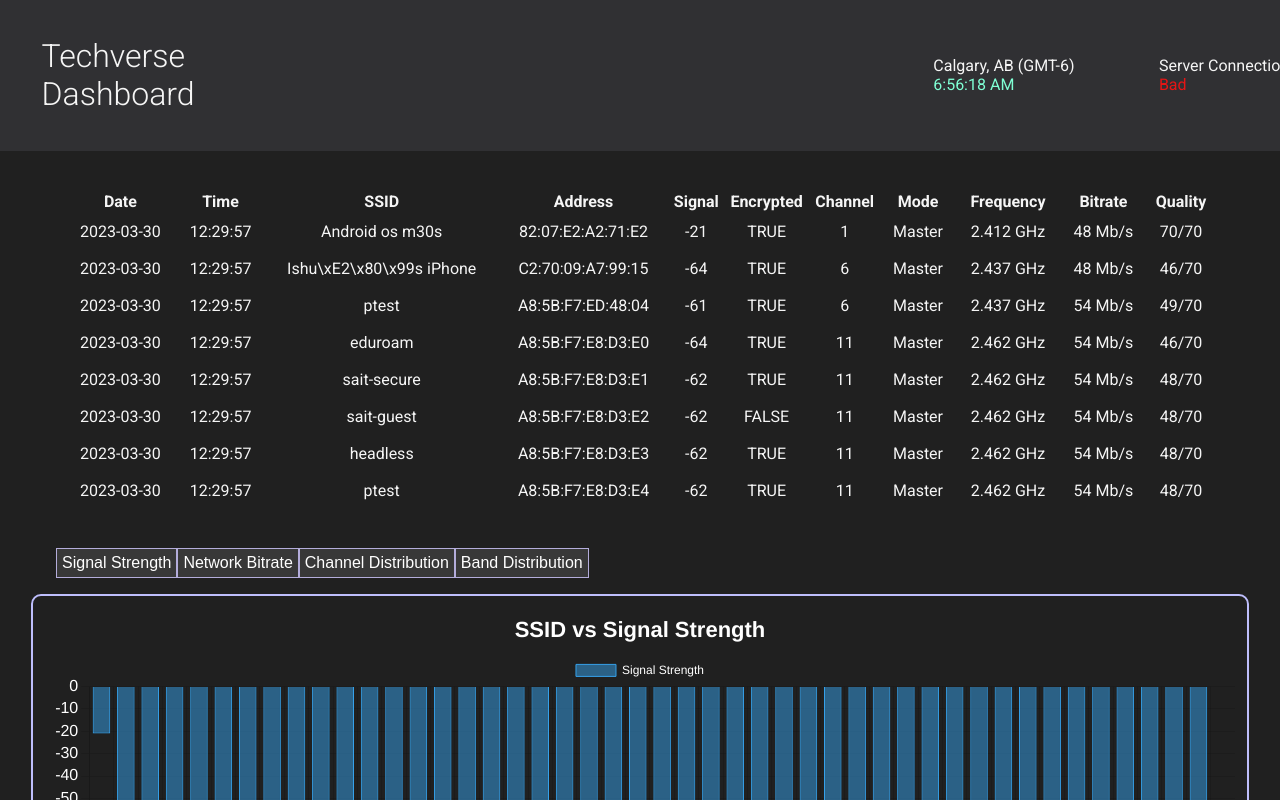
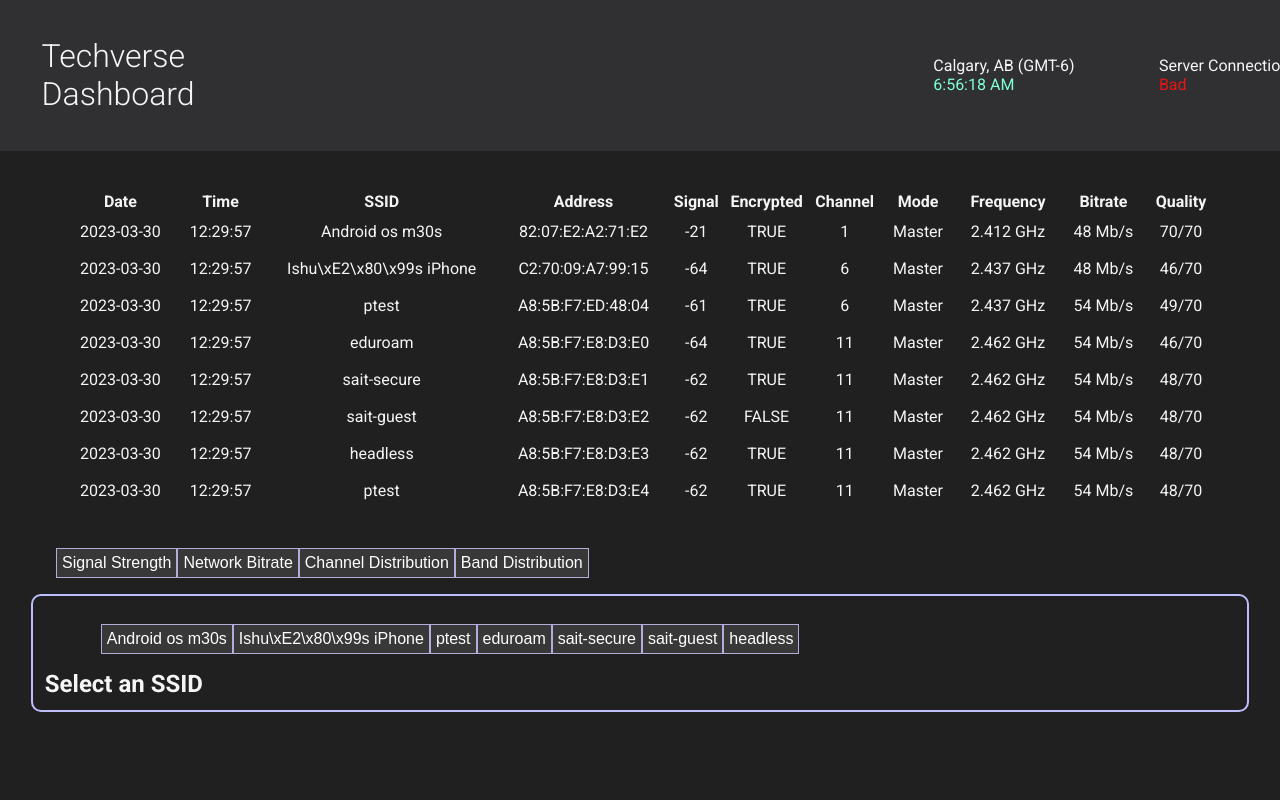
Before and after one commit to lenard-villestas/techverse-dashboard, a Next.js app: page / in a window 1280 px wide. Shown: the top 800 px of the page. Built offline with nearby package versions, Linux system fonts and the light colour scheme; no server answers.

Commit message:
change signal strength
signal chart now shows individual SSID's signal strength over time

```diff
--- a/src/components/charts/SignalStrength.jsx
+++ b/src/components/charts/SignalStrength.jsx
@@ -4,7 +4,7 @@ import { useEffect, useState } from 'react';
 
 export default function SignalStrength(props) {
     Chart.defaults.color = "#ffffff";
-    const [data, setData] = useState([]);
+
     //Build chart
     useEffect(() => {
         // JS - Destroy exiting Chart Instance to reuse <canvas> element
@@ -14,13 +14,15 @@ export default function SignalStrength(props) {
         }
         const ctx = document.getElementById('signalChart').getContext('2d');
         let data = props.rows;
+        const filteredRows = data.filter(row => row.SSID == props.ssid);
+        console.log(filteredRows);
         new Chart(ctx, {
             type: 'bar',
             data: {
-                labels: data.map((item) => item.SSID),
+                labels: filteredRows.map((item) => item.Date + item.Time),
                 datasets: [{
                     label: 'Signal Strength',
-                    data: data.map((item) => item.Signal),
+                    data: filteredRows.map((item) => item.Signal),
                     borderWidth: 1
                 }]
             },
@@ -30,7 +32,7 @@ export default function SignalStrength(props) {
                 plugins: {
                     title: {
                         display: true,
-                        text: 'SSID vs Signal Strength',
+                        text: props.ssid +' - Signal Strength over time',
                         font: {
                             size: 22,
                         },
@@ -58,7 +60,7 @@ export default function SignalStrength(props) {
 
             }
         });
-    }, [props.rows]);
+    }, [props.rows,props.ssid]);
 
     return (
         <canvas id="signalChart" style={{ width: "100%", maxHeight: "400px" }}></canvas>
--- /dev/null
+++ b/src/components/charts/SignalStrengthSwitcher.jsx
@@ -0,0 +1,64 @@
+import React from 'react'
+import { useState, useEffect } from 'react';
+import SignalStrength from './SignalStrength';
+
+export default function SignalStrengthSwitcher(props) {
+    const [activeChart, setActiveChart] = useState('default');
+    const data = props.rows;
+
+
+    //get uniqueSSIDs
+    const uniqueSSIDs = data.reduce((accumulator, item) => {
+        if (!accumulator.addresses[item.Address]) {
+          accumulator.addresses[item.Address] = true;
+          if (item.SSID && !accumulator.ssids.includes(item.SSID)) {
+
+            accumulator.ssids.push(item.SSID);
+          }
+        }
+        return accumulator;
+      }, { addresses: {}, ssids: [] }).ssids;
+
+
+    const uniqueAddresses = data.reduce((accumulator, item) => {
+        // Check if the current item's Address is not already in the accumulator
+        const addressExists = accumulator.some(obj => obj.Address === item.Address);
+
+        if (!addressExists) {
+          // Get the unique SSID associated with the current Address
+          const associatedSSID = data.find(obj => obj.Address === item.Address && obj.SSID)?.SSID;
+
+          // Add the current Address and associated SSID to the accumulator
+          accumulator.push({ Address: item.Address, SSID: associatedSSID });
+        }
+
+        return accumulator;
+      }, []);
+
+    //chart switching
+    const renderChart = () => {
+        console.log(uniqueAddresses);
+        if (activeChart === 'default') {
+            return <h2 style={{ margin:"auto" }}>Select an SSID</h2>;
+        } else {
+            return <SignalStrength ssid={activeChart} rows={data}/>;
+        }
+
+    };
+
+    return (
+        <div>
+            <nav className='chartSwitch'>
+                <ul>
+                    {uniqueSSIDs.map((item,index) =>
+                        <li key={index}>
+                            <button onClick={() => setActiveChart(item)}>{item}</button>
+                        </li>
+                        )}
+                </ul>
+            </nav>
+
+            {renderChart()}
+        </div>
+    )
+}
--- a/src/components/dashboard.jsx
+++ b/src/components/dashboard.jsx
@@ -7,10 +7,12 @@ import BitRates from './charts/BitRates';
 import Channels from './charts/Channels';
 import Band from './charts/Band';
 import Table from './Table';
+import SignalStrengthSwitcher from './charts/SignalStrengthSwitcher';
 const Dashboard = () => {
     const [activeChart, setActiveChart] = useState('signalChart');
     const [isConnected, setIsConnected] = useState(false);
     const [data, setData] = useState([]);
+
     const url = "https://techversestorage.blob.core.windows.net/techversecontainer/Samplefile.csv?sp=racw&st=2023-04-01T23:44:19Z&se=2023-04-30T07:44:19Z&spr=https&sv=2021-12-02&sr=b&sig=l8PvKCXflMZ8g4gZlxWJCJjG5WWSfToZYGpqGjJK97g%3D";
 
     //parse CSV from url
@@ -47,7 +49,7 @@ const Dashboard = () => {
     const renderChart = () => {
         switch (activeChart) {
             case 'signalChart':
-                return <SignalStrength rows={data} />;
+                return <SignalStrengthSwitcher rows={data} />;
             case 'bitRateChart':
                 return <BitRates rows={data} />;
             case 'channelsChart':
--- a/src/styles/globals.css
+++ b/src/styles/globals.css
@@ -78,7 +78,7 @@ h1{
 }
 
 .chartSwitch{
-  width: 70%;
+  width: 100%;
   margin-left: 1rem;
 }
 .chartSwitch ul{
@@ -100,6 +100,7 @@ h1{
   border-color: rgb(180, 173, 219);
   border-width: 1px;
   padding: 5px;
+  width: fit-content;
 }
 .chartSwitch button:hover{
   background-color: rgb(67, 69, 148);
```
